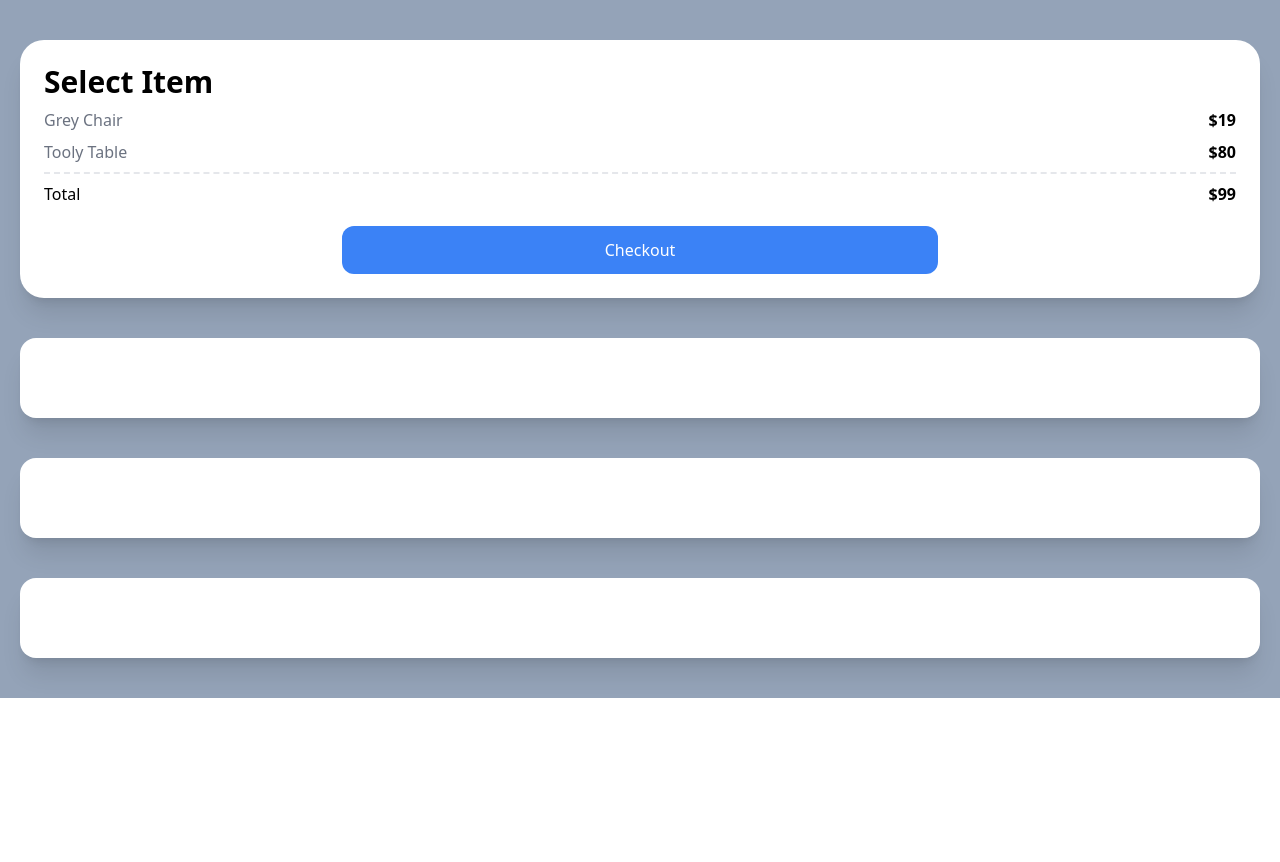
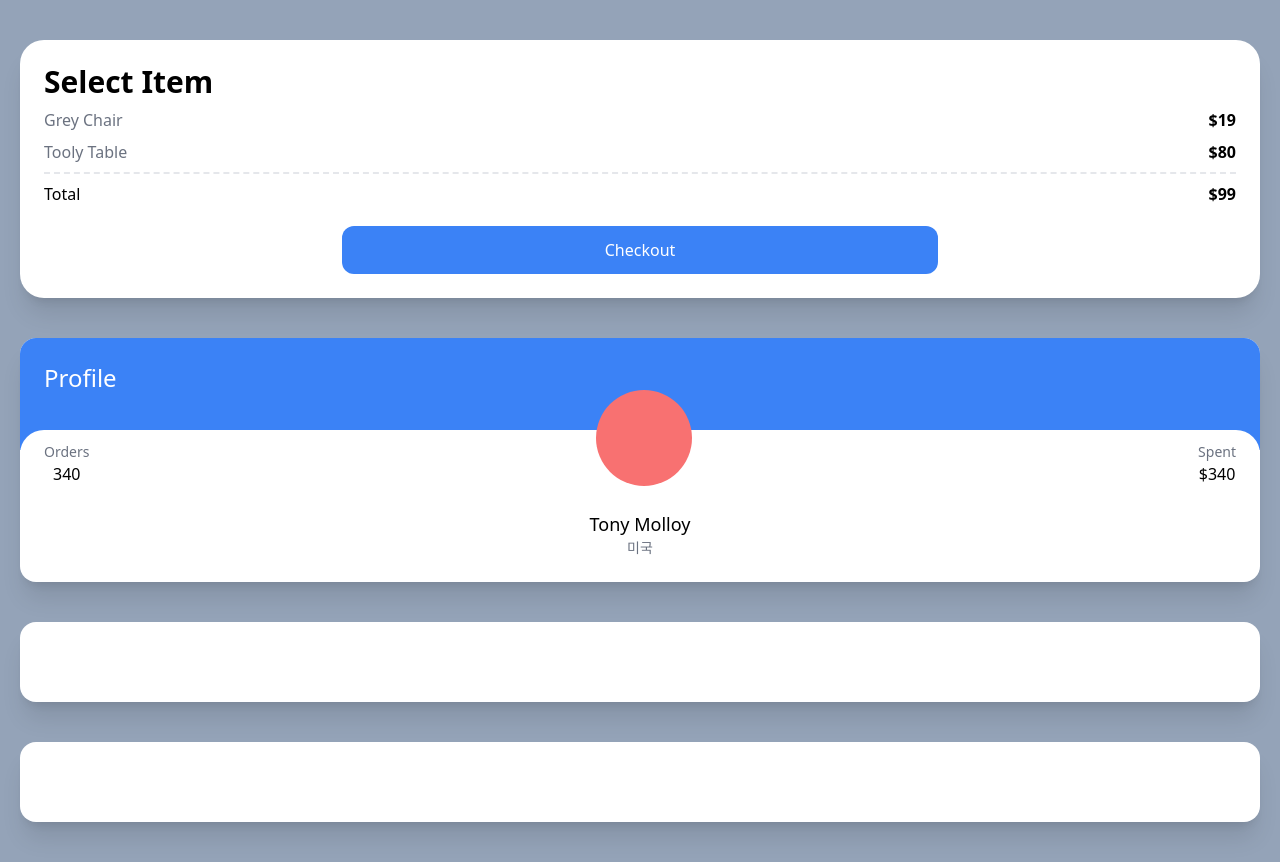
Before and after one commit to qnrjs42/carrot-market-nomadcoders, a Next.js app: page / in a window 1280 px wide. Before the commit the page ends 800 px from the top, so only its background shows below. Built offline with nearby package versions, Linux system fonts and the light colour scheme.

Commit message:
#4-2. Test Drive part Two

```diff
--- a/pages/index.tsx
+++ b/pages/index.tsx
@@ -21,7 +21,28 @@ const Home: NextPage = () => {
           Checkout
         </div>
       </div>
-      <div className='bg-white p-10 rounded-2xl shadow-xl'></div>
+      <div className='bg-white overflow-hidden rounded-2xl shadow-xl'>
+        <div className='bg-blue-500 p-6 pb-14'>
+          <span className='text-white text-2xl'>Profile</span>
+        </div>
+        <div className='rounded-3xl p-6 bg-white relative -top-5'>
+          <div className='flex relative -top-16 items-end justify-between'>
+            <div className='flex flex-col items-center'>
+              <span className='text-sm text-gray-500'>Orders</span>
+              <span className='font-medium'>340</span>
+            </div>
+            <div className='h-24 w-24 bg-red-400 rounded-full' />
+            <div className='flex flex-col items-center'>
+              <span className='text-sm text-gray-500'>Spent</span>
+              <span className='font-medium'>$340</span>
+            </div>
+          </div>
+          <div className='relative flex flex-col items-center -mt-10 -mb-5'>
+            <span className='text-lg font-medium'>Tony Molloy</span>
+            <span className='text-sm text-gray-500'>미국</span>
+          </div>
+        </div>
+      </div>
       <div className='bg-white p-10 rounded-2xl shadow-xl'></div>
       <div className='bg-white p-10 rounded-2xl shadow-xl'></div>
     </div>
```
